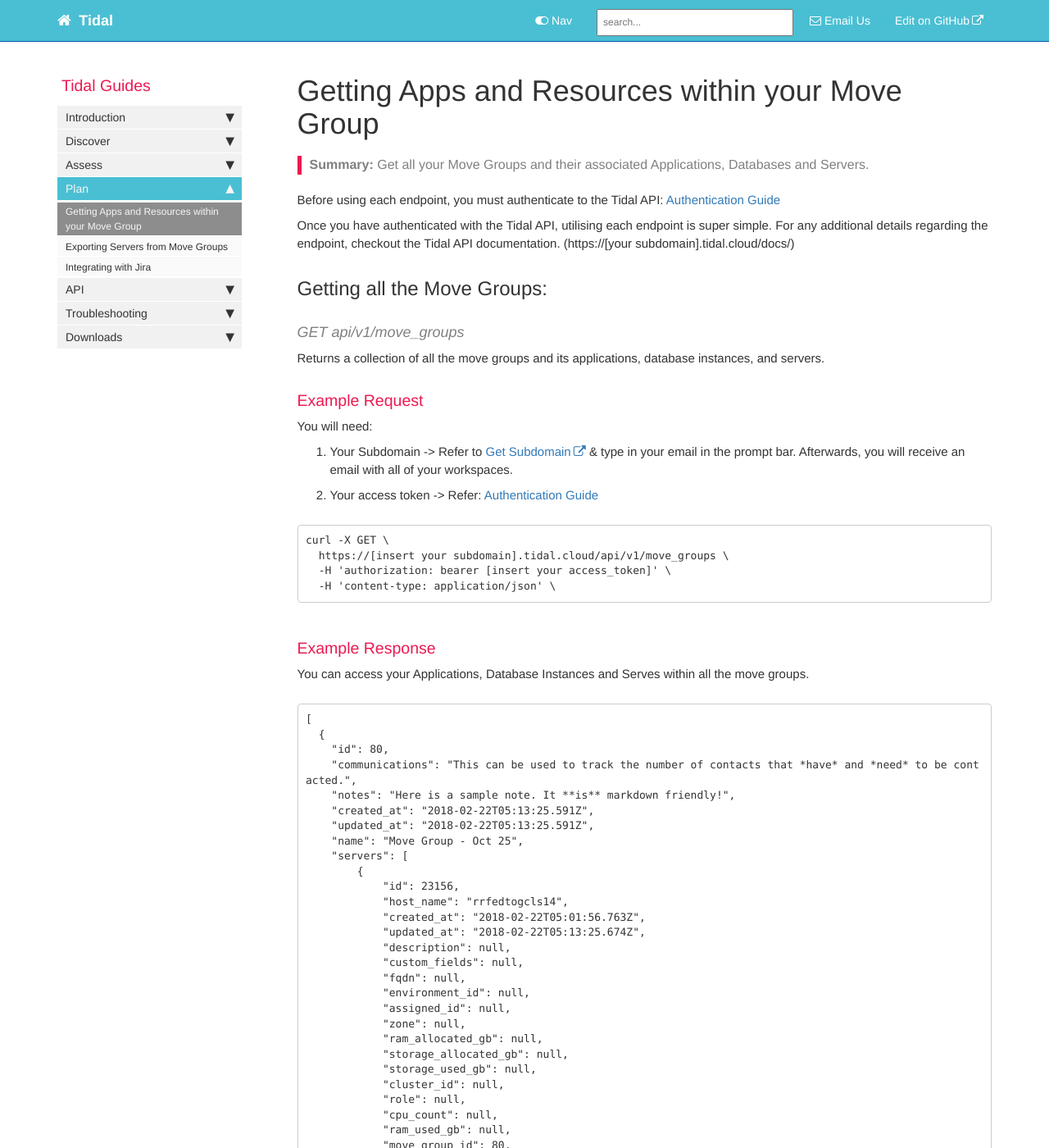
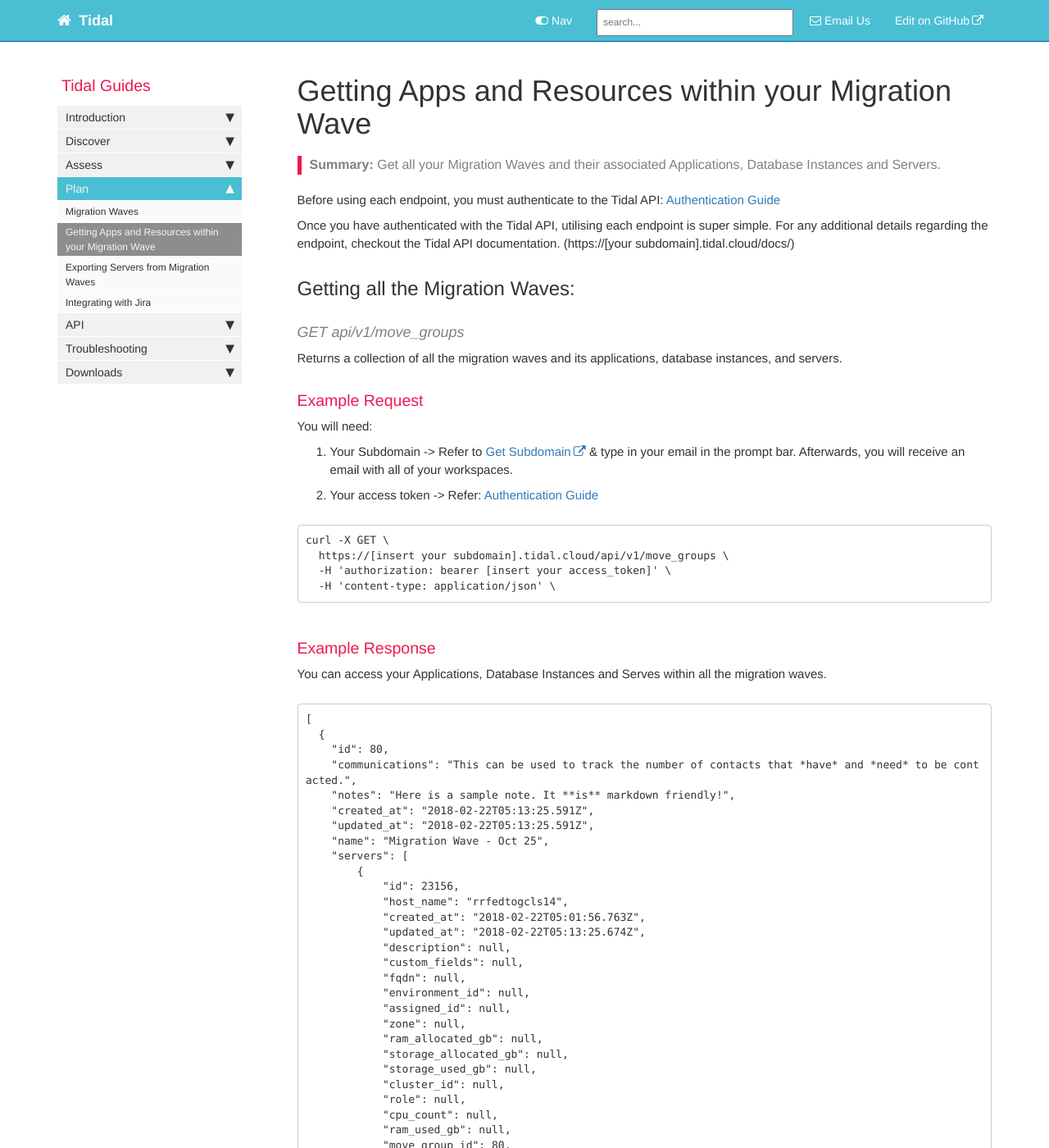
Before and after one commit to tidalmigrations/tidalmigrations.github.io, a Jekyll site: the page built from pages/api/get_several.md, in a window 1280 px wide and 1400 px high. Shown: the whole window at 82% size. Built offline with Jekyll 4.4.1, drawn with Linux system fonts in a browser that asks for light colours; nearby versions of some CDN libraries; comment, search, counter and statistics services are not loaded; some of the changed text lies outside the part shown.

Commit message:
Sam/migration waves (#283)
* chore: updated 'move group' nomenclature to 'migration wave' in export guide

* chore: updated 'move group' nomenclature to 'migration wave' in 'get several' guide

* feat: added migration wave guide

* chore: update sidebar

* fix: fixed self-closing tags

* fixup! fix: fixed self-closing tags

* fix: added additional explainer sentance about multi-wave toggle

* feat: added more detail to the migration planner section

* chore: fix list formatting

````diff
--- a/pages/api/get_several.md
+++ b/pages/api/get_several.md
@@ -1,9 +1,9 @@
 ---
 toc: false
-title: Getting Apps and Resources within your Move Group
-keywords: databases, server, apps, movegroups
+title: Getting Apps and Resources within your Migration Wave
+keywords: databases, server, apps, migration, wave
 last_updated: Feb 22, 2018
-summary: "Get all your Move Groups and their associated Applications, Databases and Servers."
+summary: "Get all your Migration Waves and their associated Applications, Database Instances and Servers."
 sidebar: main_sidebar
 redirect_from: getallmovegroups.html
 permalink: get-all-move-groups.html
@@ -16,10 +16,10 @@ Once you have authenticated with the Tidal API, utilising each endpoint is super
 For any additional details regarding the endpoint, checkout the Tidal API documentation.
 (https://[your subdomain].tidal.cloud/docs/)
 
-## Getting all the Move Groups:
+## Getting all the Migration Waves:
 #### GET api/v1/move_groups {#getallmg}
 
-Returns a collection of all the move groups and its applications, database instances, and servers.
+Returns a collection of all the migration waves and its applications, database instances, and servers.
 
 ### Example Request
 
@@ -36,7 +36,7 @@ curl -X GET \
 ```
 ### Example Response
 
-You can access your Applications, Database Instances and Serves within all the move groups.
+You can access your Applications, Database Instances and Serves within all the migration waves.
 
 ```
 [
@@ -46,7 +46,7 @@ You can access your Applications, Database Instances and Serves within all the m
     "notes": "Here is a sample note. It **is** markdown friendly!",
     "created_at": "2018-02-22T05:13:25.591Z",
     "updated_at": "2018-02-22T05:13:25.591Z",
-    "name": "Move Group - Oct 25",
+    "name": "Migration Wave - Oct 25",
     "servers": [
         {
             "id": 23156,
@@ -129,7 +129,7 @@ You can access your Applications, Database Instances and Serves within all the m
         "notes": "Here is a sample note. It **is** markdown friendly!",
         "created_at": "2018-02-22T05:13:26.356Z",
         "updated_at": "2018-02-22T05:13:26.356Z",
-        "name": "Move Group - Nov 25",
+        "name": "Migration Wave - Nov 25",
         "servers": [
             {
                 "id": 23238,
@@ -193,11 +193,11 @@ You can access your Applications, Database Instances and Serves within all the m
 ]
 
 ```
-## Getting a *specific* Move Group:
+## Getting a *specific* Migration Wave:
 
 #### GET api/v1/move_groups/[id]
 
-Returns the selected move group and its applications, database instances, and servers.
+Returns the selected migration wave and its applications, database instances, and servers.
 
 ### Example Request
 
@@ -205,7 +205,7 @@ You will need:
 
 1. Your subdomain -> Refer: [Get Subdomain](https://get.tidal.cloud/workspaces) & type in your email in the prompt bar. Afterwards, you will receive an email with all of your workspaces.
 2. Your access token -> Refer: [Authentication Guide](index.html).
-3. Your Move Group ID -> Refer to the [above request](#getallmg) to get your move group id.
+3. Your Migration Wave ID -> Refer to the [above request](#getallmg) to get your migration wave id.
 
 ```
 curl -X GET \
@@ -216,7 +216,7 @@ curl -X GET \
 
 ### Example Response
 
-You can access your Applications, Database Instances and Serves within the selected move group.
+You can access your Applications, Database Instances and Serves within the selected migration wave.
 
 ```
 
@@ -226,7 +226,7 @@ You can access your Applications, Database Instances and Serves within the selec
     "notes": "Here is a sample note. It **is** markdown friendly!",
     "created_at": "2018-02-22T05:13:25.591Z",
     "updated_at": "2018-02-22T05:13:25.591Z",
-    "name": "Move Group - Oct 25",
+    "name": "Migration Wave - Oct 25",
     "servers": [
         {
             "id": 23156,
````
Also changed, not shown: _data/sidebars/main_sidebar.yml (+5 -2 lines), pages/user guides/exporting_move_groups_to_csv.md (+12 -12 lines), pages/user guides/migration_waves.md (added, +79 -0 lines), images/migration-waves-1.png (added), images/migration-waves-2.png (added), images/migration-waves-3.png (added), images/migration-waves-4.png (added), images/migration-waves-5.png (added), images/migration-waves-6.png (added), images/migration-waves-7.png (added), images/migration-waves-8.png (added), images/migration-waves-9.png (added), images/migration_wave_id.png (renamed from images/move_group_id.png).
